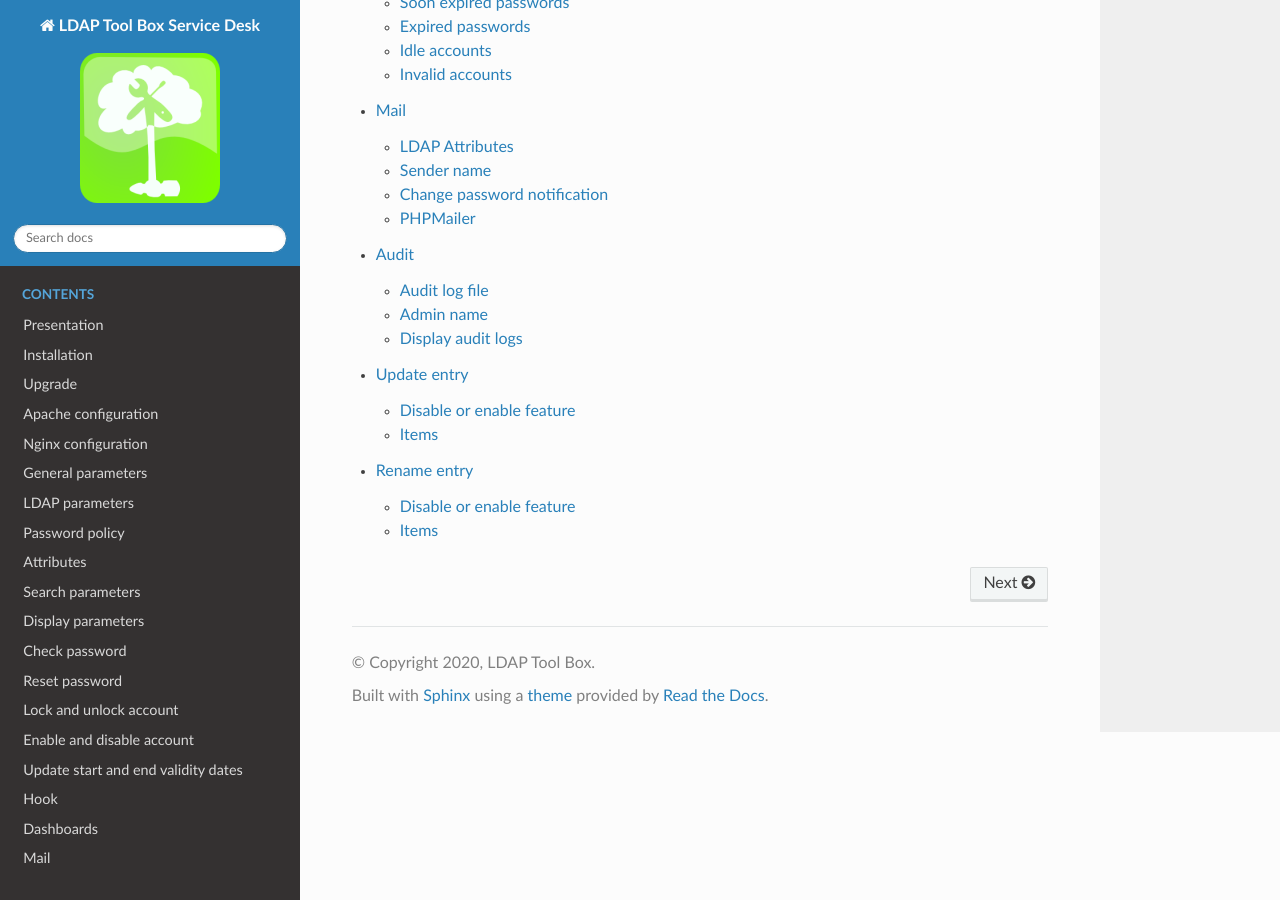
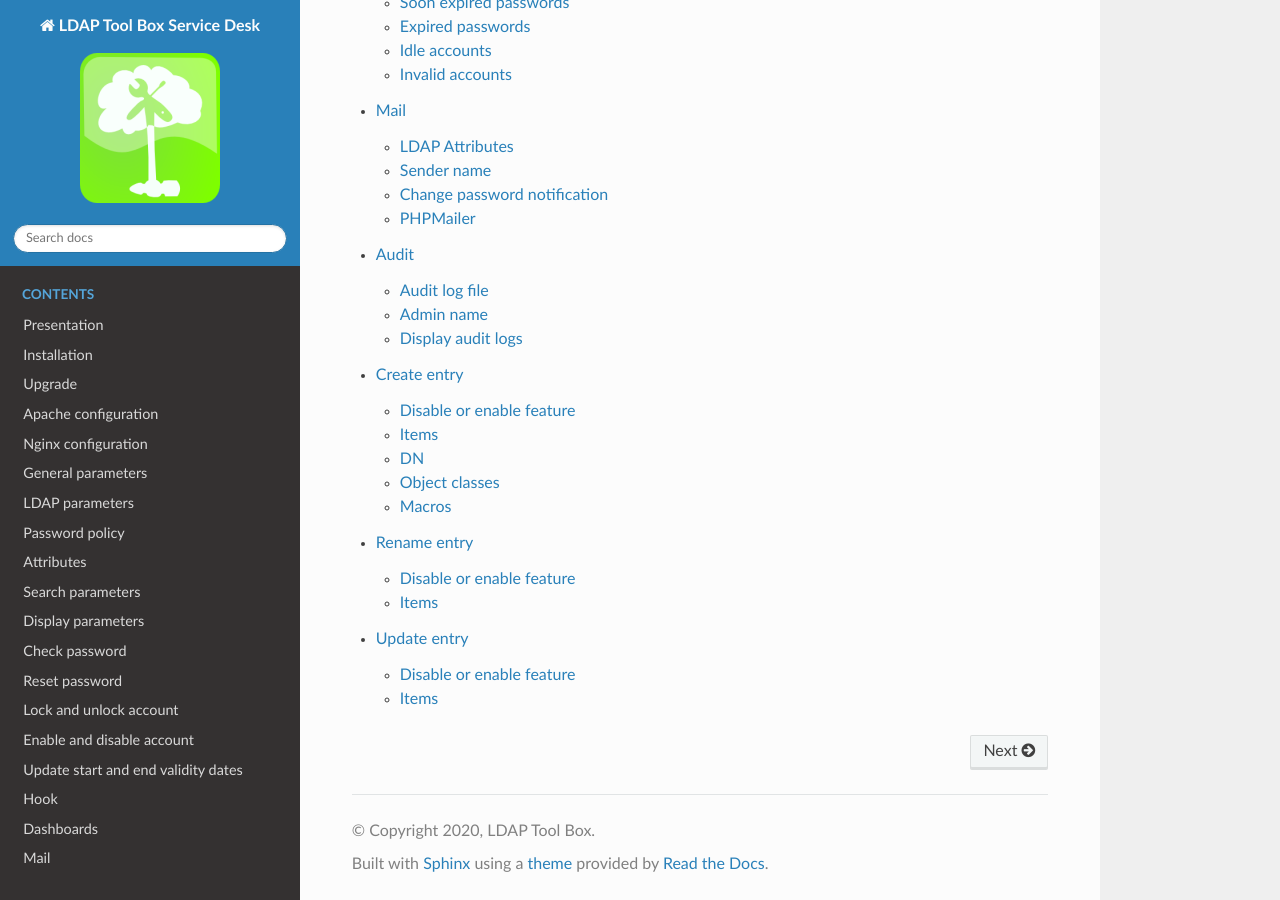
Before and after one commit to ltb-project/service-desk, a Sphinx documentation site: the page built from docs/index.rst, in a window 1280 px wide and 900 px high, scrolled down 3333 px. Built offline with Sphinx 7.4.7 and the Read the Docs theme 3.1.0, drawn with Linux system fonts in a browser that asks for light colours; some of the changed lines change nothing that is shown.

Commit message:
Doc for entry creation

```diff
--- /dev/null
+++ b/docs/createentry.rst
@@ -0,0 +1,58 @@
+Create entry
+============
+
+This allows to create a new account in the directory.
+
+Disable or enable feature
+-------------------------
+
+If feature is enabled, a new button is shown in the menu.
+To disable it:
+
+.. code-block:: php
+
+   $use_create = false;
+
+Items
+-----
+
+You can choose which items will be asked for the entry creation:
+
+.. code-block:: php
+
+   $create_items = array('firstname', 'lastname', 'title', 'businesscategory', 'mail');
+
+DN
+--
+
+Choose which items will be used to compute the DN (RDN):
+
+.. code-block:: php
+
+   $create_dn_items = array('identifier');
+
+Set the branch where entries are created (by default this is the user search base):
+
+.. code-block:: php
+
+   $create_base = "ou=service,ou=users,dc=example,dc=com";
+
+
+Object classes
+--------------
+
+Set which object classes are used to create the entry:
+
+.. code-block:: php
+
+   $create_objectclass = array('top', 'person', 'organizationalPerson', 'inetOrgPerson');
+
+Macros
+------
+
+You may need to create additional attributes based on submitted items.
+This is possible by defining a macro for the corresponding item:
+
+.. code-block:: php
+
+   $create_items_macros = array('fullname' => '%firstname% %lastname%');
--- a/docs/index.rst
+++ b/docs/index.rst
@@ -32,5 +32,6 @@ LDAP Tool Box Service Desk documentation
    dashboards.rst
    configuration-mail.rst
    audit.rst
+   createentry.rst
+   renameentry.rst
    updateentry.rst
-   renameentry.rst
```
